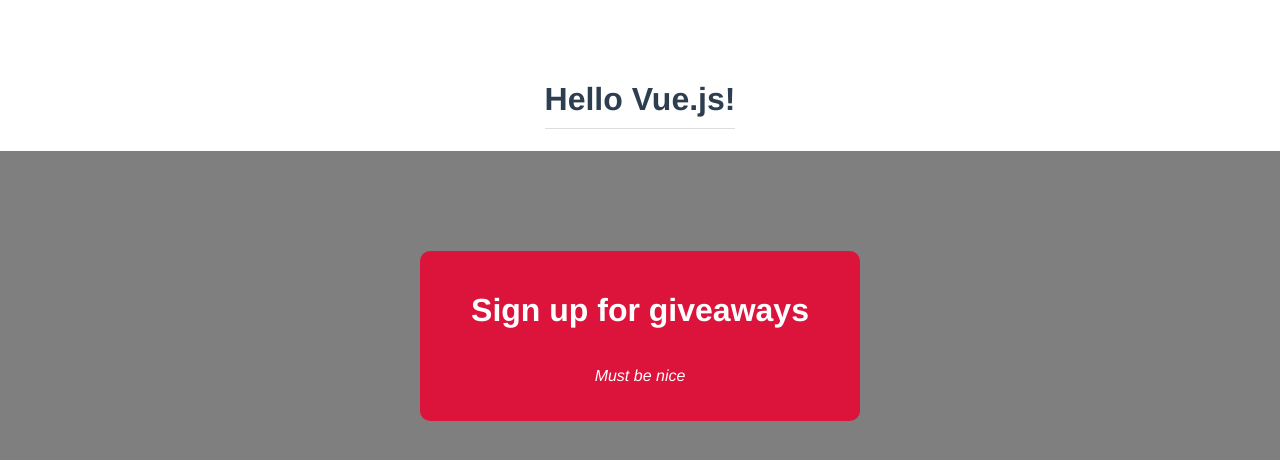
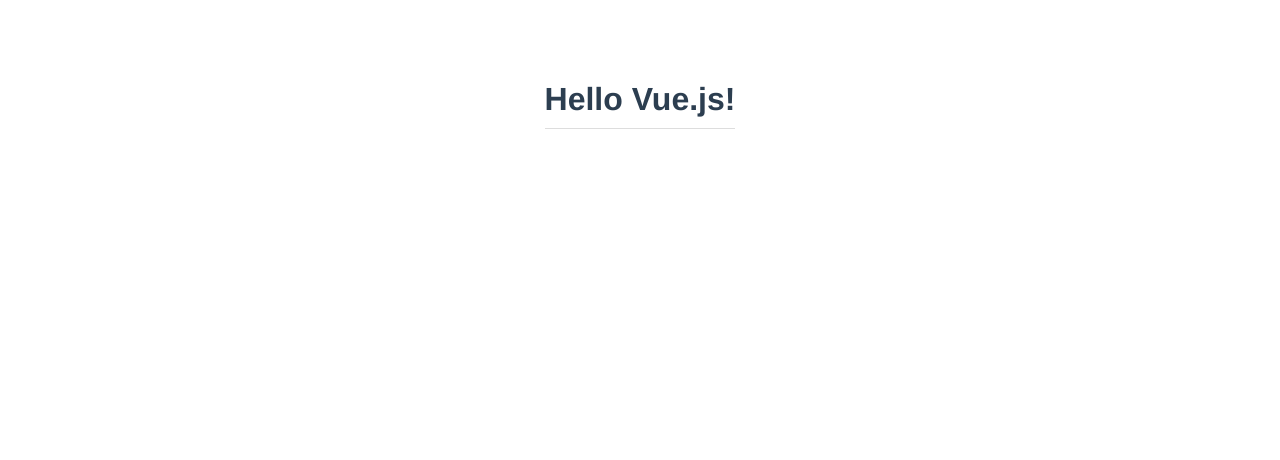
Before and after one commit to LydiahKamuyu/modal-project, a Vue app: page / in a window 1280 px wide. Shown: the top 460 px of the page. Built offline with nearby package versions, Linux system fonts and the light colour scheme.

Commit message:
added a v-if, the Modal in the App dot Vue should not show atomatically only if it is needed

```diff
--- a/src/App.vue
+++ b/src/App.vue
@@ -1,6 +1,9 @@
 <template>
   <h1>{{ title }}</h1>
-  <Modal :header="header" :text="text" theme="sale"/>
+  <div v-if="showModal">
+    <Modal :header="header" :text="text" theme="sale"/>
+  </div>
+
 </template>
 
 <script>
@@ -14,7 +17,8 @@
     return {
       title: 'Hello Vue.js!',
       header: 'Sign up for giveaways',
-      text: 'Must be nice'
+      text: 'Must be nice',
+      showModal: false
     }
   }
 
```
